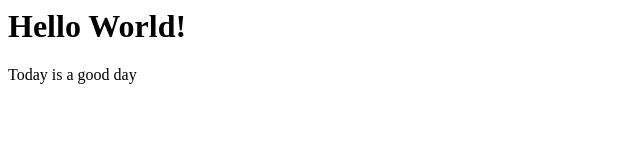
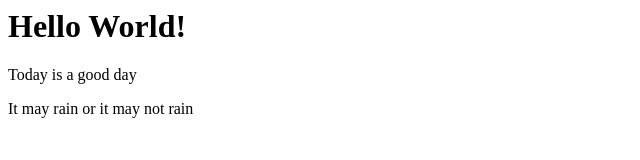
Before and after one commit to mbandi8998/hello-world, a plain HTML site: page index.html in a window 1280 px wide. Shown: the whole page, without its empty margins (0-640 px from the left). Drawn offline with Linux system fonts and the light colour scheme.

Commit message:
Update index.html

```diff
--- a/index.html
+++ b/index.html
@@ -1,2 +1,3 @@
 <h1>Hello World!</h1>
 <p>Today is a good day</p>
+<p>It may rain or it may not rain </p>
```
